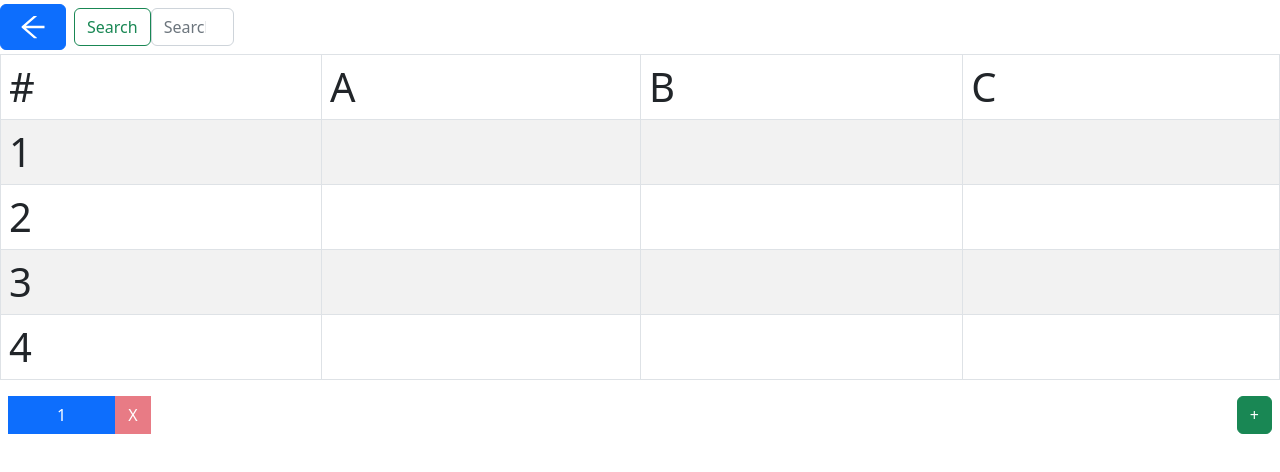
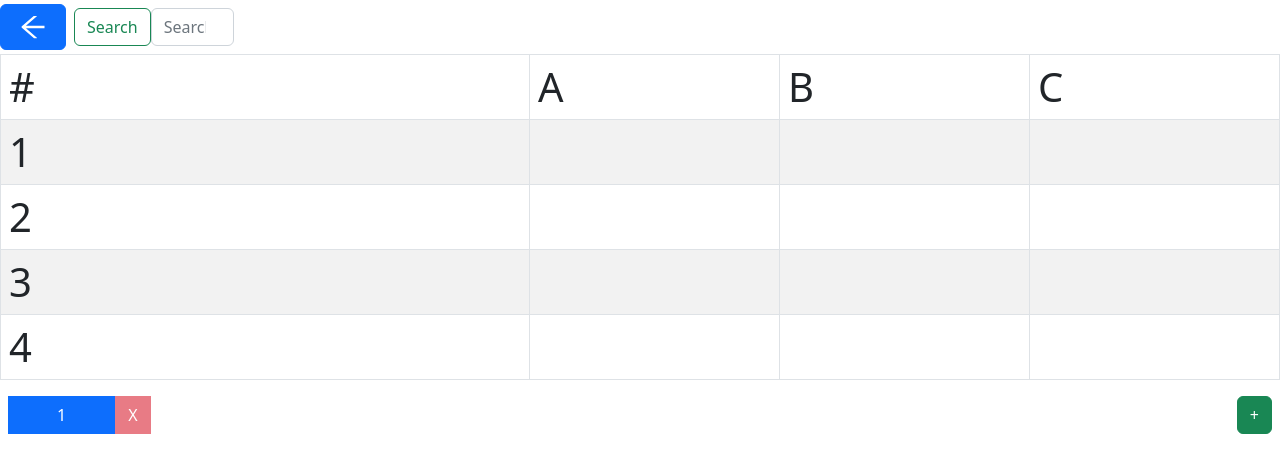
Before and after one commit to k4-100/calc, a React (Create React App) app: page /calc in a window 1280 px wide. Shown: the top 472 px of the page. Built offline with nearby package versions, Linux system fonts and the light colour scheme.

Commit message:
Made tds not resize

```diff
--- a/src/components/Sheet/CustomTable/index.tsx
+++ b/src/components/Sheet/CustomTable/index.tsx
@@ -145,7 +145,7 @@ const CustomTable: React.FC = () => {
             <th className="h1">#</th>
             {table.cells[0] &&
               table.cells[0].map((_, i) => (
-                <th className="h1" key={i}>
+                <th className="h1" key={i} style={{ maxWidth: "250px" }}>
                   {String.fromCharCode(65 + i)}
                 </th>
               ))}
@@ -157,7 +157,13 @@ const CustomTable: React.FC = () => {
               <td className="h1">{y + 1}</td>
               {table.cells[y].map((data: CellClass, x) => (
                 <td
-                  style={{ backgroundColor: data.wasFound ? "red" : "" }}
+                  className="h1"
+                  style={{
+                    backgroundColor: data.wasFound ? "red" : "",
+                    maxWidth: "250px",
+                    width: "250px",
+                    overflowX: "auto",
+                  }}
                   key={x}
                   id={`td-${x}-${y}`}
                   contentEditable
```
